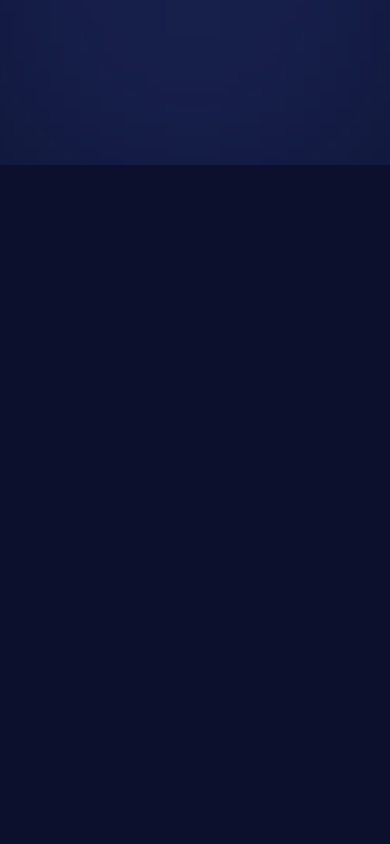
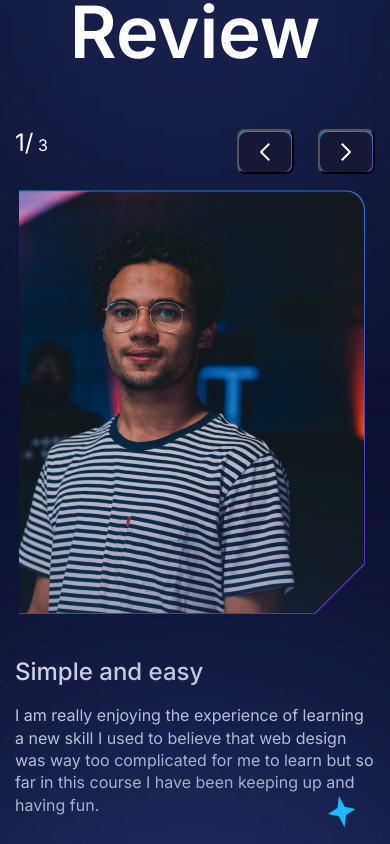
Before and after one commit to Gedeon4ick/Webtronics, a Next.js app: page / in a window 390 px wide. Shown: the part 4680-5524 px from the top of the page. Before the commit the page ends 4845 px from the top, so only its background shows below. Built offline with nearby package versions, Linux system fonts and the light colour scheme; data requests are answered from the project's data file.

Commit message:
rewiew adaptive

```diff
--- a/components/ReviewComponent/Review.module.scss
+++ b/components/ReviewComponent/Review.module.scss
@@ -95,7 +95,7 @@
                 }
             }
             .slider {
-                max-width: 820px;
+                width: 788px;
                 overflow: hidden;
 
                 .allContainer {
@@ -142,3 +142,35 @@
         }
     }
 }
+
+
+@media (max-width: 1024px) {
+    .review {
+        .wrapper {
+            flex-direction: column-reverse;
+            .descr {
+                .title {
+                    margin-top: 20px;
+                }
+            }
+            .sliderWrapper {
+                .slider {
+                    width: 560px;
+                    margin: auto;
+                }
+            }
+        }
+    }
+}
+
+@media (max-width: 768px) {
+    .review {
+        .wrapper {
+            .sliderWrapper {
+                .slider {
+                    width: 352px;
+                }
+            }
+        }
+    }
+}
--- a/components/ReviewComponent/Review.tsx
+++ b/components/ReviewComponent/Review.tsx
@@ -1,8 +1,9 @@
 import styles from './Review.module.scss'
-import { useState, useRef } from 'react'
+import { useState, useRef, useEffect } from 'react'
 import TitleH2 from '../TitleH2/TitleH2'
 import Gradient from '../Gradient/Gradient'
 import Star from '../Star/Star'
+import React from "react";
 
 const items = [
 	{ title: "Simple and easy", description: "I am really enjoying the experience of learning a new skill I used to believe that web design was way too complicated for me to learn but so far in this course I have been keeping up and having fun." },
@@ -13,6 +14,15 @@ const items = [
 function Review(): JSX.Element {
 	const width = 205
 	const activeWidth = { width: "392px" }
+	const activeMobileWidth = { width: "340px"}
+
+	const [mobile, setMobile] = useState(false)
+	const cont = useRef()
+	useEffect(() => {
+		if (cont.current) {
+			if (cont.current.clientWidth <= 768) setMobile(true)
+		}
+	}, [cont])
 
 	const [number, setNumber] = useState(1);
 	const [offset, setOffset] = useState(-834);
@@ -76,7 +86,7 @@ function Review(): JSX.Element {
 	}
 
 	return (
-		<div className={styles.review}>
+		<div ref={cont} className={styles.review}>
 			<TitleH2 title="Review" />
 
 			<div className={styles.wrapper}>
@@ -111,64 +121,64 @@ function Review(): JSX.Element {
 							}}>
 							<div className={styles.card}>
 								<div className={styles.manImageContent}
-									style={number === 1 ? activeWidth : {}}>
+									style={number === 1 ? mobile ? activeMobileWidth  : activeWidth : {} }>
 								</div>
 							</div>
 
 							<div className={styles.card}>
 								<div className={styles.woomanImageContent}
-									style={number === 2 ? activeWidth : {}}
+									style={number === 2 ? mobile ? activeMobileWidth  : activeWidth : {} }
 								></div>
 							</div>
 
 							<div className={styles.card}>
 								<div className={styles.teenagerImageContent}
-									style={number === 3 ? activeWidth : {}}
+									style={number === 3 ? mobile ? activeMobileWidth  : activeWidth : {} }
 								></div>
 							</div>
 							{/* __________________________________ */}
 							<div className={styles.card}>
 								<div className={styles.manImageContent}
-									style={number === 1 ? activeWidth : {}}>
+									style={number === 1 ? mobile ? activeWidth : activeMobileWidth : {}}>
 								</div>
 							</div>
 
 							<div className={styles.card}>
 								<div className={styles.woomanImageContent}
-									style={number === 2 ? activeWidth : {}}
+									style={number === 2 ? mobile ? activeWidth : activeMobileWidth : {}}
 								></div>
 							</div>
 
 							<div className={styles.card}>
 								<div className={styles.teenagerImageContent}
-									style={number === 3 ? activeWidth : {}}
+									style={number === 3 ? mobile ? activeWidth : activeMobileWidth : {}}
 								></div>
 							</div>
 							{/* _____________________________________ */}
 							<div className={styles.card}>
 								<div className={styles.manImageContent}
-									style={number === 1 ? activeWidth : {}}>
+									style={number === 1 ? mobile ? activeWidth : activeMobileWidth : {}}>
 								</div>
 							</div>
 
 							<div className={styles.card}>
 								<div className={styles.woomanImageContent}
-									style={number === 2 ? activeWidth : {}}
+									style={number === 2 ? mobile ? activeWidth : activeMobileWidth : {}}
 								></div>
 							</div>
 
 							<div className={styles.card}>
 								<div className={styles.teenagerImageContent}
-									style={number === 3 ? activeWidth : {}}
+									style={number === 3 ? mobile ? activeWidth : activeMobileWidth : {}}
 								></div>
 							</div>
 						</div>
 					</div>
 				</div>
 			</div>
-			<Gradient top={30} right={-10} index={-1} />
-			<Gradient top={-10} right={70} />
-			<Star top={40} right={-5} width={30} />
+			<Gradient />
+			<Gradient />
+			<Star top={80} right={5} width={30} />
 		</div>
 	)
 }
--- a/package.json
+++ b/package.json
@@ -23,6 +23,7 @@
     "react-hook-form": "^7.42.1",
     "react-redux": "^8.0.5",
     "react-scroll": "^1.8.9",
+    "react-slick": "^0.29.0",
     "redux": "^4.2.0",
     "sass": "^1.57.1",
     "typescript": "4.9.4",
--- a/pages/index.tsx
+++ b/pages/index.tsx
@@ -26,6 +26,8 @@ export default function Home({ home }: InferGetStaticPropsType<typeof getStaticP
 				<link rel="preconnect" href="https://fonts.googleapis.com" />
 				<link rel="preconnect" href="https://fonts.gstatic.com" crossOrigin="true" />
 				<link href="https://fonts.googleapis.com/css2?family=Inter:wght@400;500;600&display=swap" rel="stylesheet" />
+				<link rel="stylesheet" type="text/css" charset="UTF-8" href="https://cdnjs.cloudflare.com/ajax/libs/slick-carousel/1.6.0/slick.min.css" />
+				<link rel="stylesheet" type="text/css" href="https://cdnjs.cloudflare.com/ajax/libs/slick-carousel/1.6.0/slick-theme.min.css" />
 			</Head>
 			<header className={styles.header}>
 				<nav>
@@ -39,8 +41,8 @@ export default function Home({ home }: InferGetStaticPropsType<typeof getStaticP
 				<Techno />
 				{/* <Steps steps={steps} /> */}
 				<Asked questions={questions} />
-				{/* <Review />
-				<Gallery />
+				<Review />
+				{/* <Gallery />
 				<Contact /> */}
 			</div>
 			{/* <footer className={styles.footer}>
```
Also changed, not shown: 1 other file (tests, documents, lock files or other folders).
